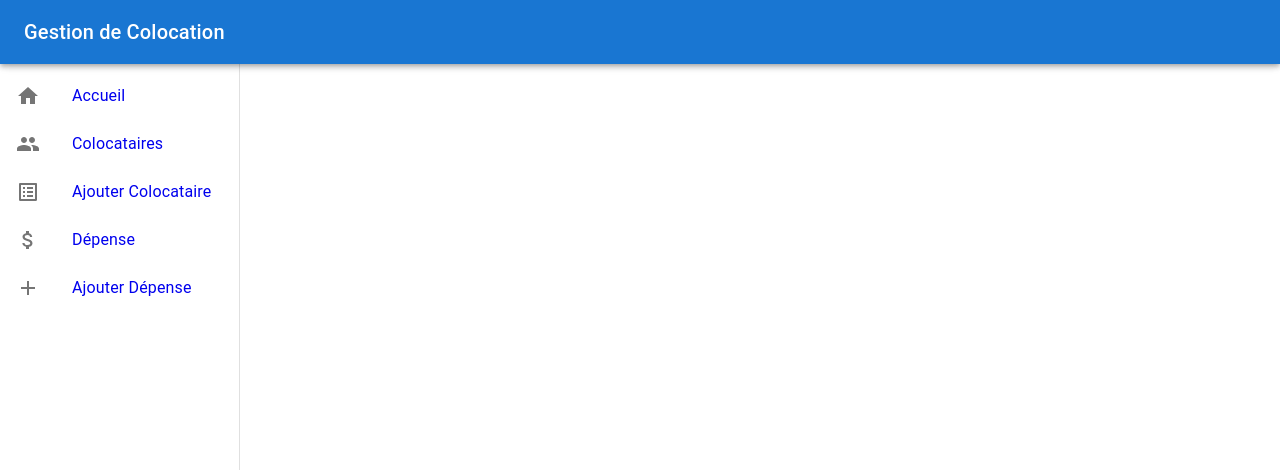
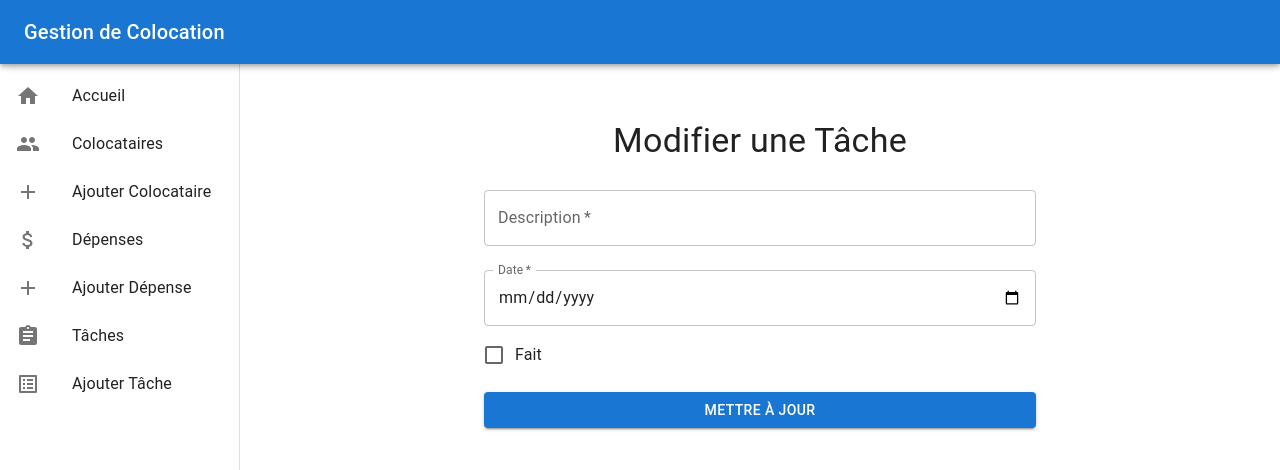
Before and after one commit to niriniarisoa/SPRING-REACT, a React (Create React App) app in the folder frontend/: page /tache/edit/1 in a window 1280 px wide. Shown: the top 470 px of the page. Built offline with nearby package versions, Linux system fonts and the light colour scheme; no server answers.

Commit message:
crud rehetra

```diff
--- a/frontend/src/components/HomeComponent.jsx
+++ b/frontend/src/components/HomeComponent.jsx
@@ -5,7 +5,7 @@ import axios from '../axiosConfig';
 const HomeComponent = () => {
   const [colocatairesCount, setColocatairesCount] = useState(0);
   const [totalDepenses, setTotalDepenses] = useState(0);
-  // const [tachesAujourdhuiCount, setTachesAujourdhuiCount] = useState(0);
+  const [tachesAujourdhuiCount, setTachesAujourdhuiCount] = useState(0);
 
   useEffect(() => {
     // Fonction pour récupérer le nombre de colocataires
@@ -31,13 +31,12 @@ const HomeComponent = () => {
       }
     };
 
-
     // Fonction pour récupérer le nombre de tâches à faire aujourd'hui
     const fetchTachesAujourdhuiCount = async () => {
       try {
         // Remplacer par la logique pour récupérer le nombre de tâches à faire aujourd'hui
-        // const response = await axios.get('/taches', { params: { date: new Date().toISOString() } });
-        // setTachesAujourdhuiCount(response.data.length);
+        const response = await axios.get('/taches', { params: { date: new Date().toISOString().split('T')[0] } });
+        setTachesAujourdhuiCount(response.data.length);
       } catch (error) {
         console.error('Erreur lors de la récupération des tâches à faire aujourd\'hui :', error);
       }
@@ -86,7 +85,7 @@ const HomeComponent = () => {
                 Tâches aujourd'hui
               </Typography>
               <Typography variant="h4">
-                {/* {tachesAujourdhuiCount} */}9
+                {tachesAujourdhuiCount}
               </Typography>
             </CardContent>
           </Card>
--- /dev/null
+++ b/frontend/src/components/tache/AddTache.jsx
@@ -0,0 +1,67 @@
+import React, { useState } from 'react';
+import { useNavigate } from 'react-router-dom';
+import { Container, TextField, Button, Typography, Box, FormControlLabel, Checkbox } from '@mui/material';
+import tacheService from '../tache/TacheService';
+
+const AddTache = () => {
+  const [description, setDescription] = useState('');
+  const [date, setDate] = useState('');
+  const [fait, setFait] = useState(false);
+  const navigate = useNavigate();
+
+  const handleSubmit = async (e) => {
+    e.preventDefault();
+    try {
+      await tacheService.createTache({ description, date, fait });
+      navigate('/tache');
+    } catch (error) {
+      console.error('Erreur lors de la création de la tâche :', error);
+    }
+  };
+
+  return (
+    <Container maxWidth="sm">
+      <Box sx={{ mt: 4 }}>
+        <Typography variant="h4" component="h2" gutterBottom align="center">
+          Ajouter une Tâche
+        </Typography>
+        <form onSubmit={handleSubmit}>
+          <TextField
+            fullWidth
+            label="Description"
+            value={description}
+            onChange={(e) => setDescription(e.target.value)}
+            margin="normal"
+            required
+          />
+          <TextField
+            fullWidth
+            type="date"
+            label="Date"
+            InputLabelProps={{ shrink: true }}
+            value={date}
+            onChange={(e) => setDate(e.target.value)}
+            margin="normal"
+            required
+          />
+          <FormControlLabel
+            control={
+              <Checkbox
+                checked={fait}
+                onChange={(e) => setFait(e.target.checked)}
+                name="fait"
+                color="primary"
+              />
+            }
+            label="Fait"
+          />
+          <Button variant="contained" color="primary" type="submit" fullWidth sx={{ mt: 2 }}>
+            Ajouter
+          </Button>
+        </form>
+      </Box>
+    </Container>
+  );
+};
+
+export default AddTache;
--- /dev/null
+++ b/frontend/src/components/tache/EditTache.jsx
@@ -0,0 +1,77 @@
+import React, { useEffect, useState } from 'react';
+import { useParams, useNavigate } from 'react-router-dom';
+import { Container, TextField, Button, Typography, Box, FormControlLabel, Checkbox } from '@mui/material';
+import tacheService from '../tache/TacheService';
+
+const EditTache = () => {
+  const { id } = useParams();
+  const [description, setDescription] = useState('');
+  const [date, setDate] = useState('');
+  const [fait, setFait] = useState(false);
+  const navigate = useNavigate();
+
+  useEffect(() => {
+    tacheService.getTache(id).then((response) => {
+      const tache = response.data;
+      setDescription(tache.description);
+      setDate(new Date(tache.date).toISOString().split('T')[0]);
+      setFait(tache.fait);
+    });
+  }, [id]);
+
+  const handleSubmit = async (e) => {
+    e.preventDefault();
+    try {
+      await tacheService.updateTache(id, { description, date, fait });
+      navigate('/tache');
+    } catch (error) {
+      console.error('Erreur lors de la mise à jour de la tâche :', error);
+    }
+  };
+
+  return (
+    <Container maxWidth="sm">
+      <Box sx={{ mt: 4 }}>
+        <Typography variant="h4" component="h2" gutterBottom align="center">
+          Modifier une Tâche
+        </Typography>
+        <form onSubmit={handleSubmit}>
+          <TextField
+            fullWidth
+            label="Description"
+            value={description}
+            onChange={(e) => setDescription(e.target.value)}
+            margin="normal"
+            required
+          />
+          <TextField
+            fullWidth
+            type="date"
+            label="Date"
+            InputLabelProps={{ shrink: true }}
+            value={date}
+            onChange={(e) => setDate(e.target.value)}
+            margin="normal"
+            required
+          />
+          <FormControlLabel
+            control={
+              <Checkbox
+                checked={fait}
+                onChange={(e) => setFait(e.target.checked)}
+                name="fait"
+                color="primary"
+              />
+            }
+            label="Fait"
+          />
+          <Button variant="contained" color="primary" type="submit" fullWidth sx={{ mt: 2 }}>
+            Mettre à jour
+          </Button>
+        </form>
+      </Box>
+    </Container>
+  );
+};
+
+export default EditTache;
--- /dev/null
+++ b/frontend/src/components/tache/TacheListe.jsx
@@ -0,0 +1,80 @@
+import React, { useEffect, useState } from 'react';
+import { useNavigate } from 'react-router-dom';
+import {
+  Container,
+  Typography,
+  Table,
+  TableBody,
+  TableCell,
+  TableContainer,
+  TableHead,
+  TableRow,
+  Paper,
+  Box,
+  IconButton
+} from '@mui/material';
+import EditIcon from '@mui/icons-material/Edit';
+import DeleteIcon from '@mui/icons-material/Delete';
+import tacheService from '../tache/TacheService';
+
+const TacheList = () => {
+  const [taches, setTaches] = useState([]);
+  const navigate = useNavigate();
+
+  useEffect(() => {
+    tacheService.getAllTaches().then((response) => {
+      setTaches(response.data);
+    });
+  }, []);
+
+  const handleDelete = (id) => {
+    tacheService.deleteTache(id).then(() => {
+      setTaches(taches.filter((tache) => tache.id !== id));
+    });
+  };
+
+  const handleEdit = (id) => {
+    navigate(`/tache/edit/${id}`);
+  };
+
+  return (
+    <Container maxWidth="md">
+      <Box sx={{ mt: 4 }}>
+        <Typography variant="h4" component="h2" gutterBottom align="center">
+          Liste des Tâches
+        </Typography>
+        <TableContainer component={Paper}>
+          <Table>
+            <TableHead>
+              <TableRow>
+                <TableCell>Description</TableCell>
+                <TableCell>Date</TableCell>
+                <TableCell>Fait</TableCell>
+                <TableCell>Actions</TableCell>
+              </TableRow>
+            </TableHead>
+            <TableBody>
+              {taches.map((tache) => (
+                <TableRow key={tache.id}>
+                  <TableCell>{tache.description}</TableCell>
+                  <TableCell>{new Date(tache.date).toLocaleDateString()}</TableCell>
+                  <TableCell>{tache.fait ? 'Oui' : 'Non'}</TableCell>
+                  <TableCell>
+                    <IconButton onClick={() => handleEdit(tache.id)} color="primary">
+                      <EditIcon />
+                    </IconButton>
+                    <IconButton onClick={() => handleDelete(tache.id)} color="secondary">
+                      <DeleteIcon />
+                    </IconButton>
+                  </TableCell>
+                </TableRow>
+              ))}
+            </TableBody>
+          </Table>
+        </TableContainer>
+      </Box>
+    </Container>
+  );
+};
+
+export default TacheList;
--- a/frontend/src/components/tache/TacheService.jsx
+++ b/frontend/src/components/tache/TacheService.jsx
@@ -0,0 +1,28 @@
+import axios from 'axios';
+
+const API_URL = 'http://localhost:8080/api/taches';
+
+class TacheService {
+  getAllTaches() {
+    return axios.get(API_URL);
+  }
+
+  createTache(tache) {
+    return axios.post(API_URL, tache);
+  }
+
+  updateTache(id, tache) {
+    return axios.put(`${API_URL}/${id}`, tache);
+  }
+
+  deleteTache(id) {
+    return axios.delete(`${API_URL}/${id}`);
+  }
+
+  getTache(id) {
+    return axios.get(`${API_URL}/${id}`);
+  }
+}
+
+const tacheServiceInstance = new TacheService();
+export default tacheServiceInstance;
--- a/frontend/src/layout/Drawer.jsx
+++ b/frontend/src/layout/Drawer.jsx
@@ -1,6 +1,6 @@
 import React from 'react';
 import { Drawer, List, ListItem, ListItemIcon, ListItemText, Box, Toolbar } from '@mui/material';
-import { Home, People, ListAlt, AttachMoney, Add } from '@mui/icons-material';
+import { Home, People, ListAlt, AttachMoney, Add, Assignment } from '@mui/icons-material';
 import { Link } from 'react-router-dom';
 
 const drawerWidth = 240;
@@ -17,25 +17,33 @@ const DrawerComponent = () => (
     <Toolbar />
     <Box sx={{ overflow: 'auto' }}>
       <List>
-        <ListItem component={Link} to="/">
+        <ListItem button component={Link} to="/">
           <ListItemIcon><Home /></ListItemIcon>
           <ListItemText primary="Accueil" />
         </ListItem>
-        <ListItem component={Link} to="/colocataires">
+        <ListItem button component={Link} to="/colocataires">
           <ListItemIcon><People /></ListItemIcon>
           <ListItemText primary="Colocataires" />
         </ListItem>
-        <ListItem component={Link} to="colocataires/add">
-          <ListItemIcon><ListAlt /></ListItemIcon>
+        <ListItem button component={Link} to="/colocataires/add">
+          <ListItemIcon><Add /></ListItemIcon>
           <ListItemText primary="Ajouter Colocataire" />
         </ListItem>
-        <ListItem component={Link} to="/depense">
+        <ListItem button component={Link} to="/depense">
           <ListItemIcon><AttachMoney /></ListItemIcon>
-          <ListItemText primary="Dépense" />
+          <ListItemText primary="Dépenses" />
         </ListItem>
-        <ListItem component={Link} to="/depense/add">
+        <ListItem button component={Link} to="/depense/add">
           <ListItemIcon><Add /></ListItemIcon>
           <ListItemText primary="Ajouter Dépense" />
+        </ListItem>
+        <ListItem button component={Link} to="/tache">
+          <ListItemIcon><Assignment /></ListItemIcon>
+          <ListItemText primary="Tâches" />
+        </ListItem>
+        <ListItem button component={Link} to="/tache/add">
+          <ListItemIcon><ListAlt /></ListItemIcon>
+          <ListItemText primary="Ajouter Tâche" />
         </ListItem>
       </List>
     </Box>
--- a/frontend/src/layout/MainContent.jsx
+++ b/frontend/src/layout/MainContent.jsx
@@ -8,6 +8,9 @@ import HomeComponent from '../components/HomeComponent';
 import DepenseList from '../components/depense/DepenseList';
 import AddDepense from '../components/depense/AddDepense';
 import EditDepense from '../components/depense/EditDepense';
+import TacheListe from '../components/tache/TacheListe';
+import AddTache from '../components/tache/AddTache';
+import EditTache from '../components/tache/EditTache';
 
 const MainContent = () => (
   <Box component="main" sx={{ flexGrow: 1, bgcolor: 'background.default', p: 3 }}>
@@ -21,6 +24,9 @@ const MainContent = () => (
         <Route path="/depense" element={<DepenseList />} />
         <Route path="/depense/add" element={<AddDepense />} />
         <Route path="/depense/edit/:id" element={<EditDepense />} />
+        <Route path="/tache" element={<TacheListe />} />
+        <Route path="/tache/add" element={<AddTache />} />
+        <Route path="/tache/edit/:id" element={<EditTache />} />
       </Routes>
     </Container>
   </Box>
```
Also changed, not shown: frontend/src/components/colocataire/ColocataireService.jsx (added, +28 -0 lines), 1 other file (tests, documents, lock files or other folders).
